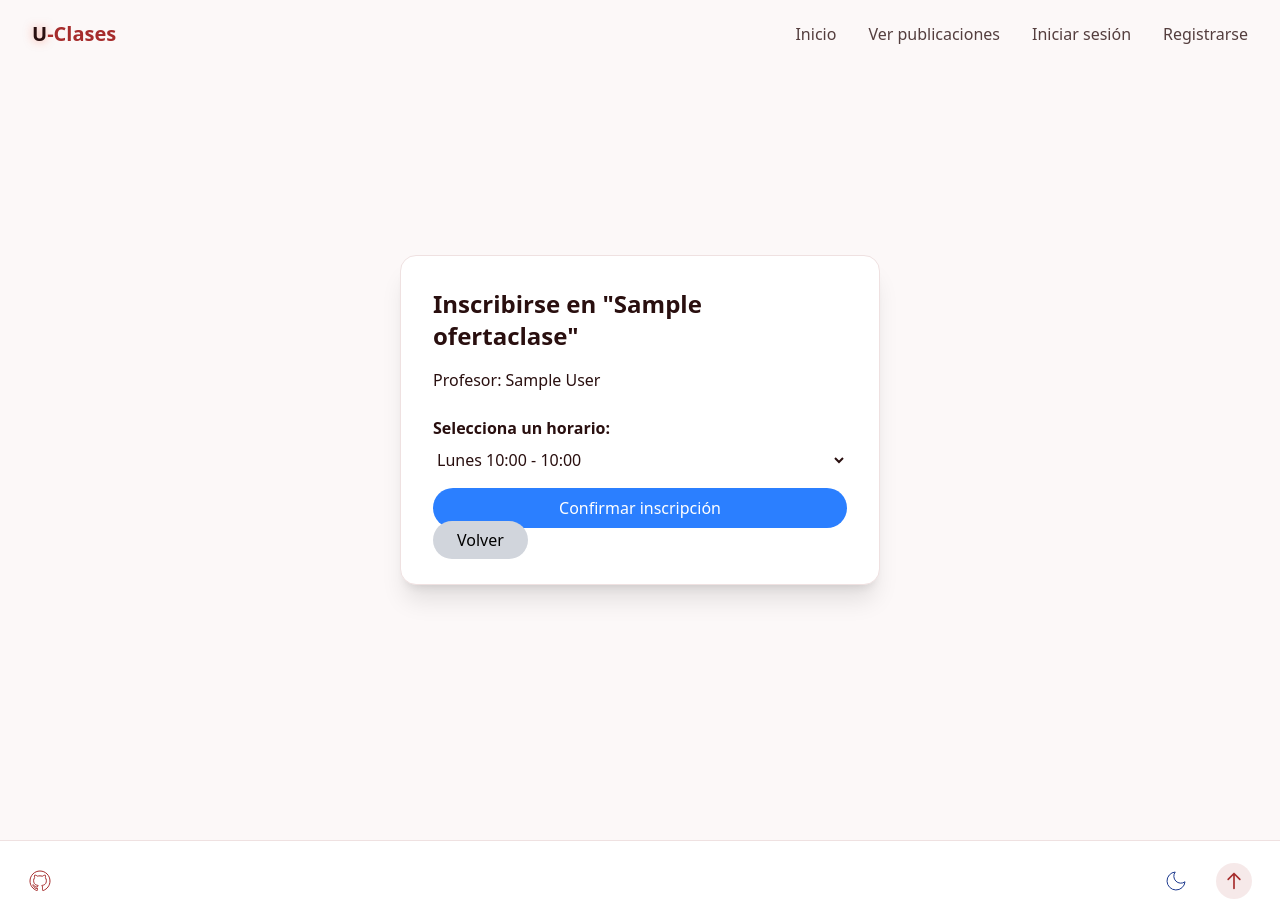
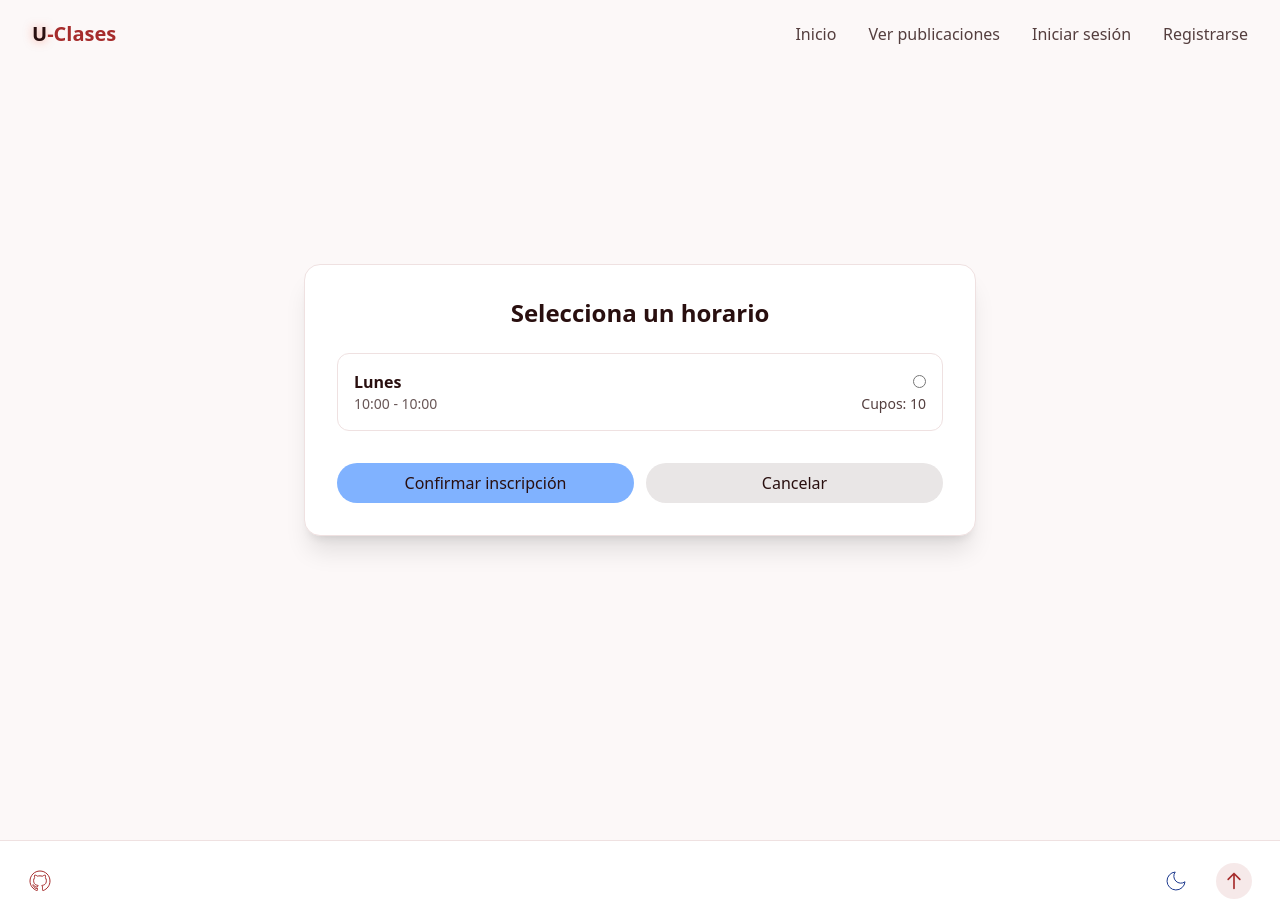
Before and after one commit to DCC-CC4401/2025-2-CC4401-grupo-4, a Django app: page /courses/publications/offer/1/inscribirse/ in a window 1280 px wide. Run offline with Django 5.2, Linux system fonts and the light colour scheme; tables that the repository leaves empty hold one stand-in row (values such as "Sample post"); style sheets or scripts are compiled from the project's sources.

Commit message:
feat(forms): Added inscription form with available spots

```diff
--- a/uclases/courses/templates/courses/inscribirse.html
+++ b/uclases/courses/templates/courses/inscribirse.html
@@ -1,41 +1,47 @@
-{% extends "base.html" %}
+{% extends 'base.html' %}
 
-{% block title %}Inscribirse en {{ oferta.titulo }} - U-Clases{% endblock %}
+{% block title %}Inscribirse en {{ oferta.titulo }}{% endblock %}
 
 {% block content %}
-<section class="min-h-screen flex items-center justify-center bg-background pt-20 pb-16">
-    <div class="container max-w-lg mx-auto px-4 mt-6">
-        <div class="bg-card border border-border rounded-2xl shadow-xl p-8">
-
-            <h2 class="text-2xl font-bold mb-4">Inscribirse en "{{ oferta.titulo }}"</h2>
-            <p class="mb-6">Profesor: {{ oferta.profesor.user.get_full_name }}</p>
+<section class="min-h-screen flex items-center justify-center bg-background py-12">
+  <div class="container max-w-2xl mx-auto bg-card border border-border rounded-2xl p-8 shadow-xl">
+    <h1 class="text-2xl font-bold mb-6 text-center">Selecciona un horario</h1>
 
     <form method="POST">
       {% csrf_token %}
+      <div class="space-y-4">
+        {% for horario in horarios_ordenados %}
+          <label class="flex items-center justify-between border border-border rounded-xl p-4 cursor-pointer hover:bg-muted/40 {% if horario.cupos_totales == 0 %}opacity-60 cursor-not-allowed{% endif %}">
+            <div>
+              <p class="font-semibold">{{ horario.get_dia_display }}</p>
+              <p class="text-sm text-foreground/70">
+                {{ horario.hora_inicio|time:"H:i" }} - {{ horario.hora_fin|time:"H:i" }}
+              </p>
+            </div>
+            <div class="text-right">
+              {% if horario.cupos_totales > 0 %}
+                <input type="radio" name="horario" value="{{ horario.id }}" required class="accent-primary">
+                <p class="text-sm text-foreground/80">Cupos: {{ horario.cupos_totales }}</p>
+              {% else %}
+                <p class="text-sm text-red-500 font-semibold">Sin cupos</p>
+              {% endif %}
+            </div>
+          </label>
+        {% empty %}
+          <p class="text-center text-foreground/60">No hay horarios disponibles para esta oferta.</p>
+        {% endfor %}
+      </div>
 
-                <label for="horario" class="block font-semibold mb-2">Selecciona un horario:</label>
-                <select name="horario" id="horario" required class="form-select w-full mb-4">
-                    {% for horario in horarios_ordenados %}
-                        <option value="{{ horario.id }}">
-                            {{ horario.get_dia_display }}
-                            {{ horario.hora_inicio|time:"H:i" }} - {{ horario.hora_fin|time:"H:i" }}
-                        </option>
-                    {% empty %}
-                        <option disabled>No hay horarios disponibles</option>
-                    {% endfor %}
-                </select>
-
-                <button type="submit" class="cosmic-button w-full bg-blue-500 hover:bg-blue-600 text-white">
+      <div class="mt-8 flex gap-3">
+        <button type="submit" class="cosmic-button flex-1 bg-blue-500/60 hover:bg-blue-500 text-foreground">
           Confirmar inscripción
         </button>
+        <a href="{% url 'courses:oferta_detail' oferta.pk %}"
+           class="cosmic-button flex-1 bg-foreground/10 text-foreground text-center hover:bg-foreground/20">
+          Cancelar
+        </a>
+      </div>
     </form>
-
-            <a href="{% url 'courses:oferta_detail' pk=oferta.id %}"
-               class="cosmic-button w-full mt-4 bg-gray-300 hover:bg-gray-400 text-black text-center">
-               Volver
-            </a>
-
-        </div>
   </div>
 </section>
 {% endblock %}
--- a/uclases/courses/views.py
+++ b/uclases/courses/views.py
@@ -7,7 +7,7 @@ from django.contrib import messages
 
 from accounts.models import Perfil
 from .models import OfertaClase, SolicitudClase, Ramo, HorarioOfertado, Inscripcion
-from .enums import DiaSemana
+from .enums import DiaSemana, EstadoInscripcion
 from .forms import HorarioFormSet, OfertaForm, SolicitudClaseForm
 
 
@@ -142,24 +142,42 @@ def editar_solicitud(request, pk):
 
 
 def inscribirse_view(request, pk):
+    """Vista para que un estudiante seleccione un horario y se inscriba"""
     oferta = get_object_or_404(OfertaClase, pk=pk)
-
-    # Traer los horarios asociados a la oferta
     horarios_ordenados = oferta.horarios.all().order_by('dia', 'hora_inicio')
 
     if request.method == "POST":
         horario_id = request.POST.get("horario")
-        horario = get_object_or_404(HorarioOfertado, id=horario_id)
+        horario = get_object_or_404(HorarioOfertado, id=horario_id, oferta=oferta)
+
+        # Verificar cupos
+        inscripciones_activas = horario.inscripciones.filter(
+            estado__in=[0, 1]  # Pendiente o Aceptado
+        ).count()
+
+        if inscripciones_activas >= horario.cupos_totales:
+            messages.error(request, "Lo sentimos, este horario ya no tiene cupos disponibles.")
+            return redirect("inscribirse", pk=oferta.pk)
 
         # Crear inscripción
-        Inscripcion.objects.get_or_create(
+        inscripcion, created = Inscripcion.objects.get_or_create(
             estudiante=request.user.perfil,
             horario_ofertado=horario,
-            defaults={'estado': EstadoInscripcion.ACEPTADO}
         )
-        return redirect('detalle_oferta', pk=pk)
 
-    return render(request, 'courses/inscribirse.html', {
-        'oferta': oferta,
-        'horarios_ordenados': horarios_ordenados
-    })
+        if not created:
+            messages.warning(request, "Ya estás inscrito en este horario.")
+        else:
+            # Reducir cupos solo si se crea una nueva inscripción
+            horario.cupos_totales -= 1
+            horario.save()
+            inscripcion.aceptar()
+            messages.success(request, "¡Inscripción completada con éxito!")
+
+        return redirect("courses:oferta_detail", pk=oferta.pk)
+
+    context = {
+        "oferta": oferta,
+        "horarios_ordenados": horarios_ordenados,
+    }
+    return render(request, "courses/inscribirse.html", context)
```
Lines whose indentation alone changed are shown as unchanged.
